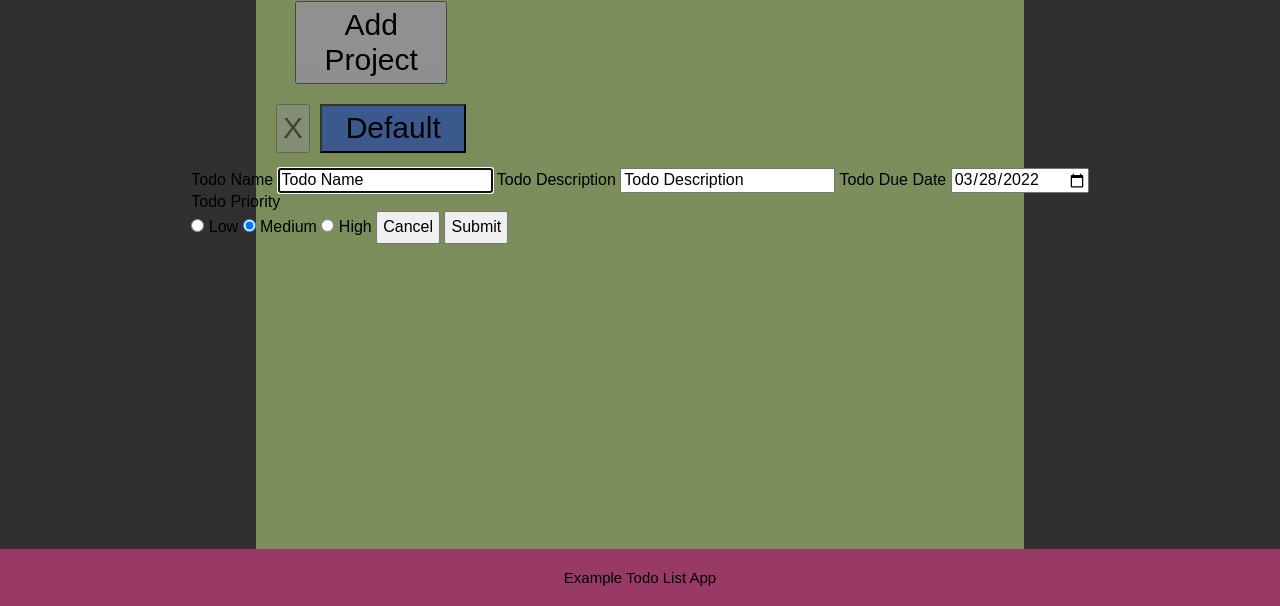
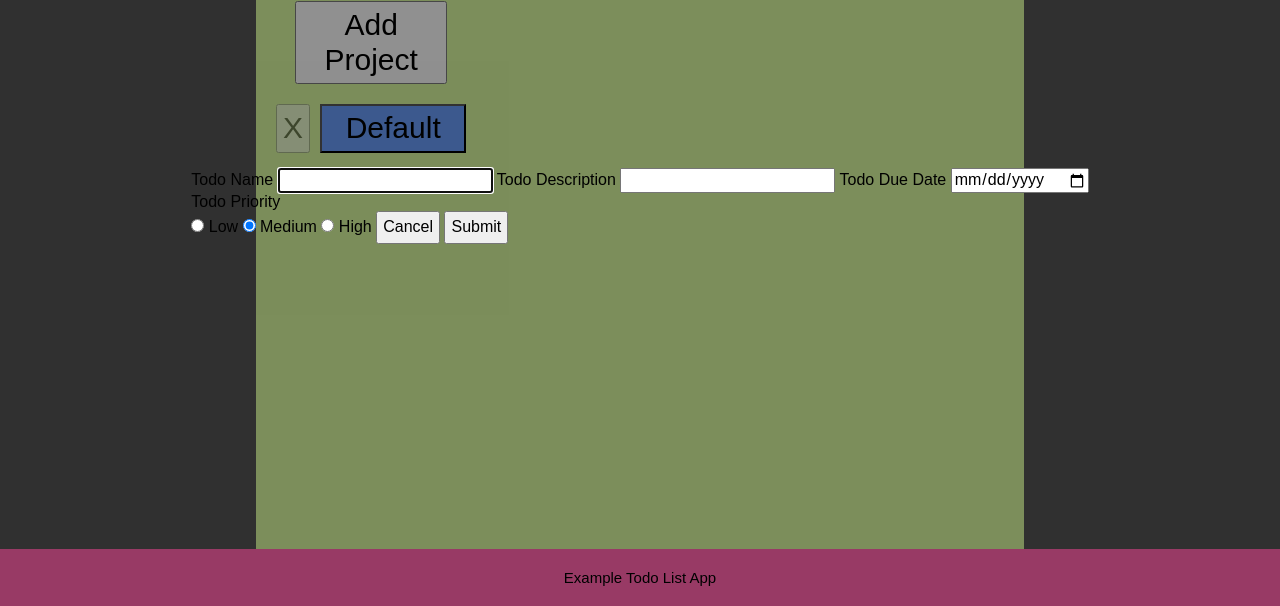
Before and after one commit to NeroZawady/odin-todo-list, a website built with webpack: page src/index.html in a window 1280 px wide. Both pictures are taken after a click on the button "Add Todo". Shown: the part 194-800 px from the top of the page. Built offline with nearby package versions, Linux system fonts and the light colour scheme.

Commit message:
Remove default form values

```diff
--- a/src/index.html
+++ b/src/index.html
@@ -19,7 +19,7 @@
       <div class="modal hidden">
         <form class="add-project-form">
           <label for="name">Project Name</label>
-          <input type="text" name="name" id="name" required value="A">
+          <input type="text" name="name" id="name" required>
           <button type="reset" class="add-project-form__cancel">Cancel</button>
           <button type="submit" class="add-project-form__submit">Submit</button>
         </form>
@@ -41,11 +41,11 @@
       <div class="modal hidden">
         <form class="add-todo-form">
           <label for="name">Todo Name</label>
-          <input type="text" name="name" id="name" required value="Todo Name">
+          <input type="text" name="name" id="name" required>
           <label for="description">Todo Description</label>
-          <input type="text" name="description" id="description" value="Todo Description">
+          <input type="text" name="description" id="description">
           <label for="dueDate">Todo Due Date</label>
-          <input type="date" name="dueDate" id="dueDate" value="2022-03-28">
+          <input type="date" name="dueDate" id="dueDate">
           <div>Todo Priority</div>
           <input type="radio" id="low" name="priority" value="0">
           <label for="low">Low</label>
@@ -61,11 +61,11 @@
       <div class="modal hidden">
         <form class="edit-todo-form">
           <label for="name">Todo Name</label>
-          <input type="text" name="name" id="name" required value="Todo Name">
+          <input type="text" name="name" id="name" required>
           <label for="description">Todo Description</label>
           <input type="text" name="description" id="description">
           <label for="dueDate">Todo Due Date</label>
-          <input type="date" name="dueDate" id="dueDate" value="2022-03-28">
+          <input type="date" name="dueDate" id="dueDate">
           <div>Todo Priority</div>
           <input type="radio" id="low" name="priority" value="0">
           <label for="low">Low</label>
```
Also changed, not shown: dist/index.html, 1 other file.
